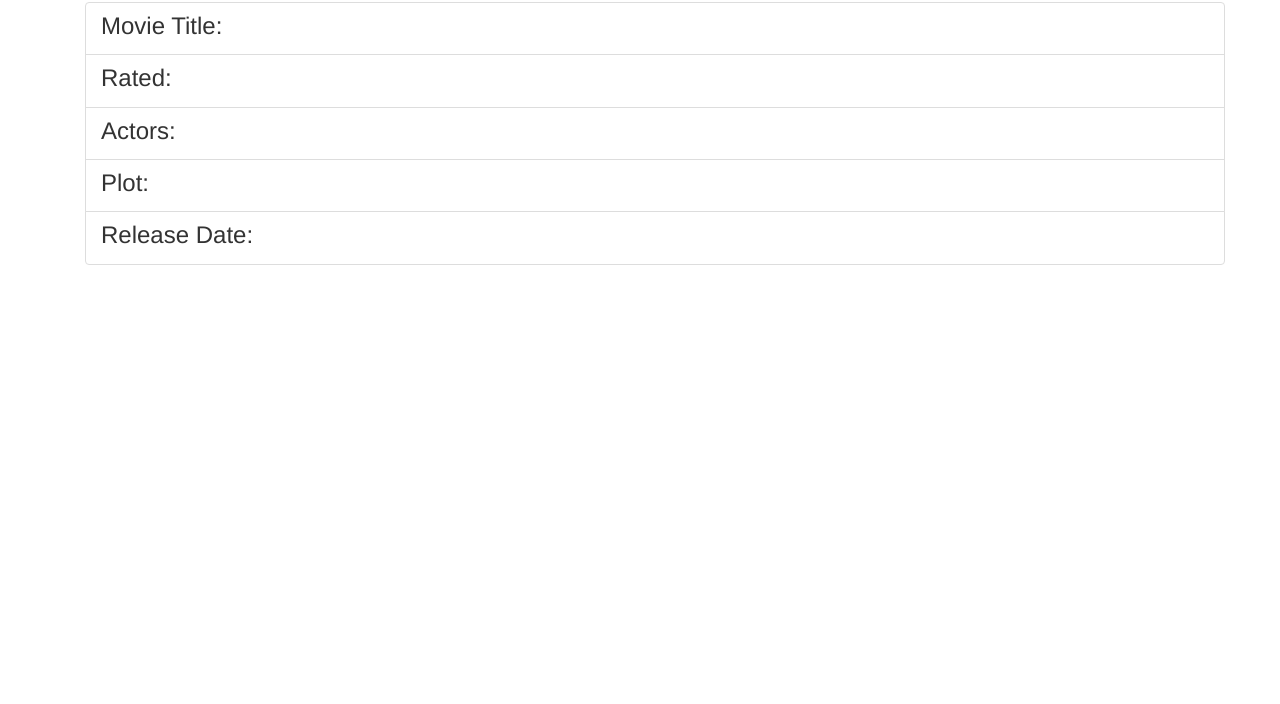
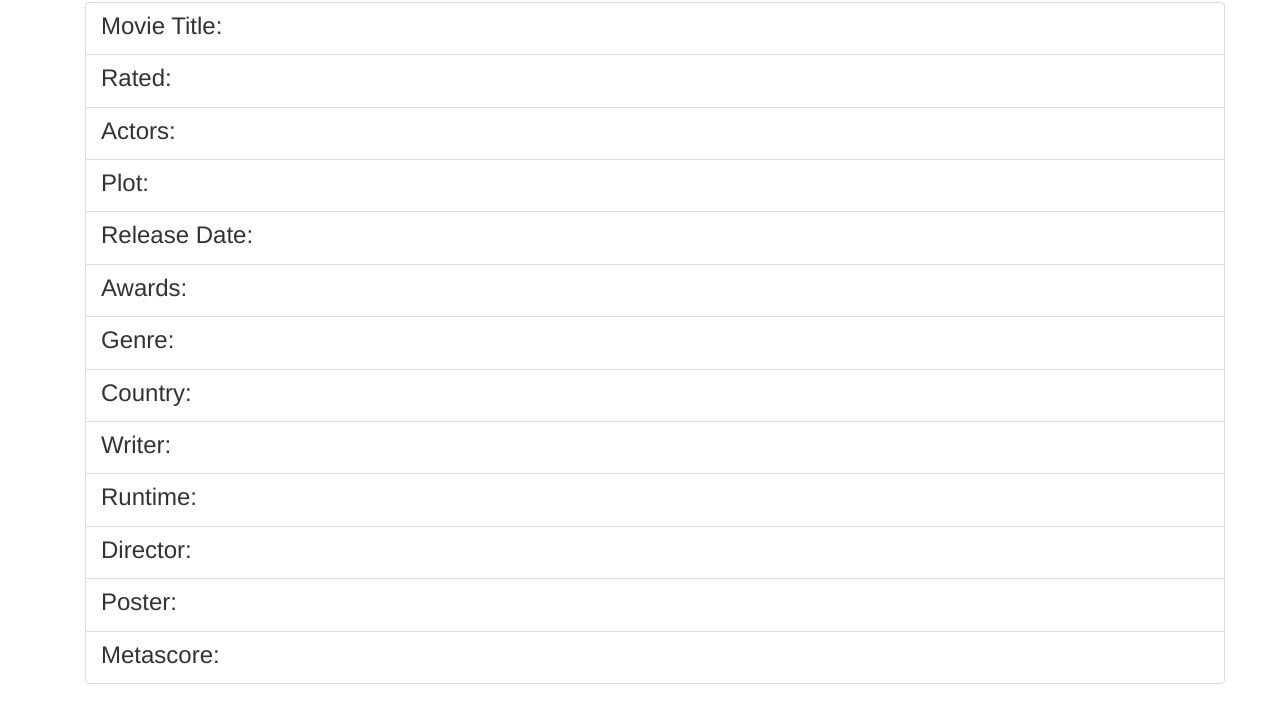
Before and after one commit to njr13/lesson8_ajax, a plain HTML site: page index.html in a window 1280 px wide. Shown: the part 533-1237 px from the top of the page. Before the commit the page ends 818 px from the top, so only its background shows below. Drawn offline with nearby package versions, Linux system fonts and the light colour scheme.

Commit message:
Lesson 9 final commit

```diff
--- a/index.html
+++ b/index.html
@@ -1,8 +1,8 @@
 <html>
 <!- -
 Program Name:   Seminole Movie Connection
-Author:
-Date:
+Author: Nickolas Richard
+Date: 04/14/2017
 Filename:   index.html
 - ->
 
@@ -53,7 +53,38 @@
             <h3 class="list-group-item-heading">Release Date:</h3>
             <p class="list-group-item-text lead text-primary" id="Released">  </p>
         </a>
-
+        <a href="#" class="list-group-item">
+            <h3 class="list-group-item-heading">Awards:</h3>
+            <p class="list-group-item-text lead text-primary" id="Awards"> </p>
+        </a>
+        <a href="#" class="list-group-item">
+            <h3 class="list-group-item-heading">Genre:</h3>
+            <p class="list-group-item-text lead text-primary" id="Genre"> </p>
+        </a>
+        <a href="#" class="list-group-item">
+            <h3 class="list-group-item-heading">Country:</h3>
+            <p class="list-group-item-text lead text-primary" id="Country"> </p>
+        </a>
+        <a href="#" class="list-group-item">
+            <h3 class="list-group-item-heading">Writer:</h3>
+            <p class="list-group-item-text lead text-primary" id="Writer"> </p>
+        </a>
+        <a href="#" class="list-group-item">
+            <h3 class="list-group-item-heading">Runtime:</h3>
+            <p class="list-group-item-text lead text-primary" id="Runtime"> </p>
+        </a>
+        <a href="#" class="list-group-item">
+            <h3 class="list-group-item-heading">Director:</h3>
+            <p class="list-group-item-text lead text-primary" id="Director"> </p>
+        </a>
+        <a href="#" class="list-group-item">
+            <h3 class="list-group-item-heading">Poster:</h3>
+            <p class="list-group-item-text lead text-primary" id="Poster"> </p>
+        </a>
+        <a href="#" class="list-group-item">
+            <h3 class="list-group-item-heading">Metascore:</h3>
+            <p class="list-group-item-text lead text-primary" id="Metascore"> </p>
+        </a>
     </div>
 </div>
     <script>
@@ -71,6 +102,14 @@
                      $('#Actors').html(json.Actors);
                      $('#Plot').html(json.Plot);
                      $('#Released').html(json.Released);
+                     $('#Awards').html(json.Awards);
+                     $('#Genre').html(json.Genre);
+                     $('#Country').html(json.Country);
+                     $('#Writer').html(json.Writer);
+                     $('#Runtime').html(json.Runtime);
+                     $('#Director').html(json.Director);
+                     $('#Poster').html(json.Poster);
+                     $('#Metascore').html(json.Metascore);
                 })
                 .fail(function() {
                       alert("Posting failed.");
```
Also changed, not shown: 1 other file.
